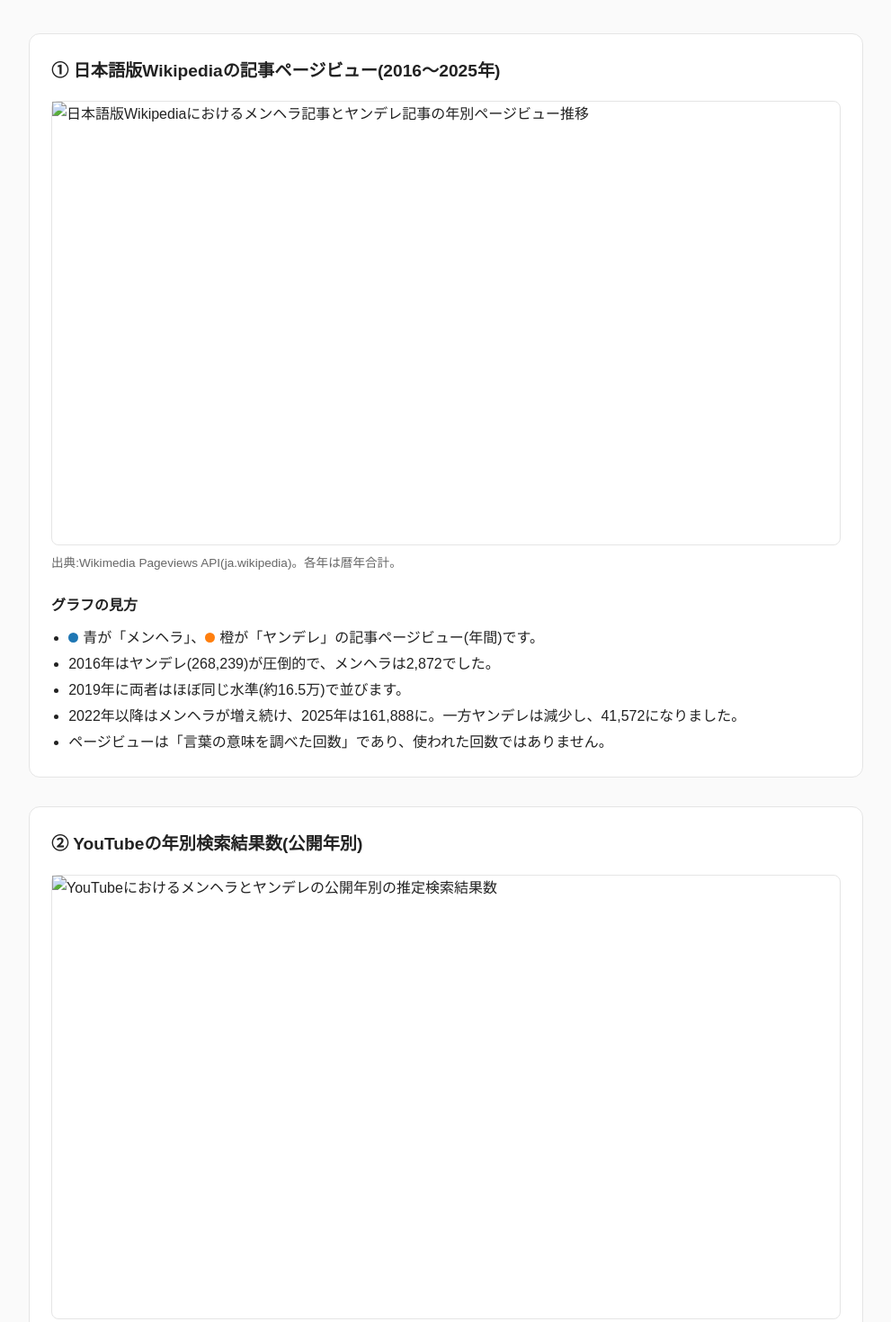
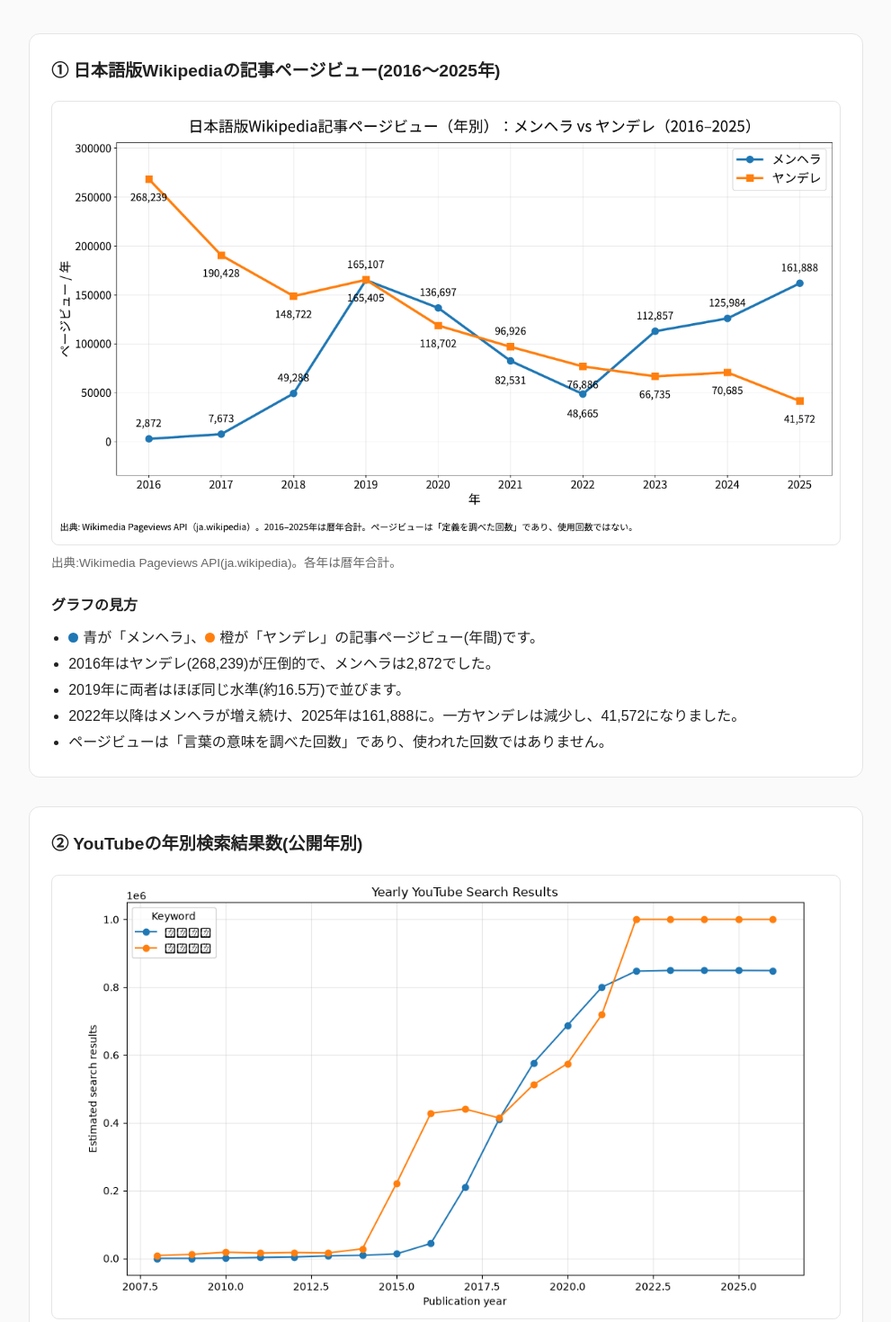
Before and after one commit to heno-mohejirou/yandere, a plain HTML site: page index.html in a window 1280 px wide. Shown: the part 190-1659 px from the top of the page at 90% size, without its empty margins (144-1135 px from the left). Drawn offline with Linux system fonts and the light colour scheme.

Commit message:
Update image source paths in index.html

```diff
--- a/index.html
+++ b/index.html
@@ -18,7 +18,7 @@
       <h2>① 日本語版Wikipediaの記事ページビュー(2016〜2025年)</h2>
       <figure>
         <div class="chart">
-          <img src="images/wikipedia.png" alt="日本語版Wikipediaにおけるメンヘラ記事とヤンデレ記事の年別ページビュー推移">
+          <img src="wikipedia.png" alt="日本語版Wikipediaにおけるメンヘラ記事とヤンデレ記事の年別ページビュー推移">
         </div>
         <figcaption>出典:Wikimedia Pageviews API(ja.wikipedia)。各年は暦年合計。</figcaption>
       </figure>
@@ -38,7 +38,7 @@
       <h2>② YouTubeの年別検索結果数(公開年別)</h2>
       <figure>
         <div class="chart">
-          <img src="images/youtube.png" alt="YouTubeにおけるメンヘラとヤンデレの公開年別の推定検索結果数">
+          <img src="youtube.png" alt="YouTubeにおけるメンヘラとヤンデレの公開年別の推定検索結果数">
         </div>
         <figcaption>縦軸は推定検索結果数(1e6 = 100万件)、横軸は動画の公開年。</figcaption>
       </figure>
```
